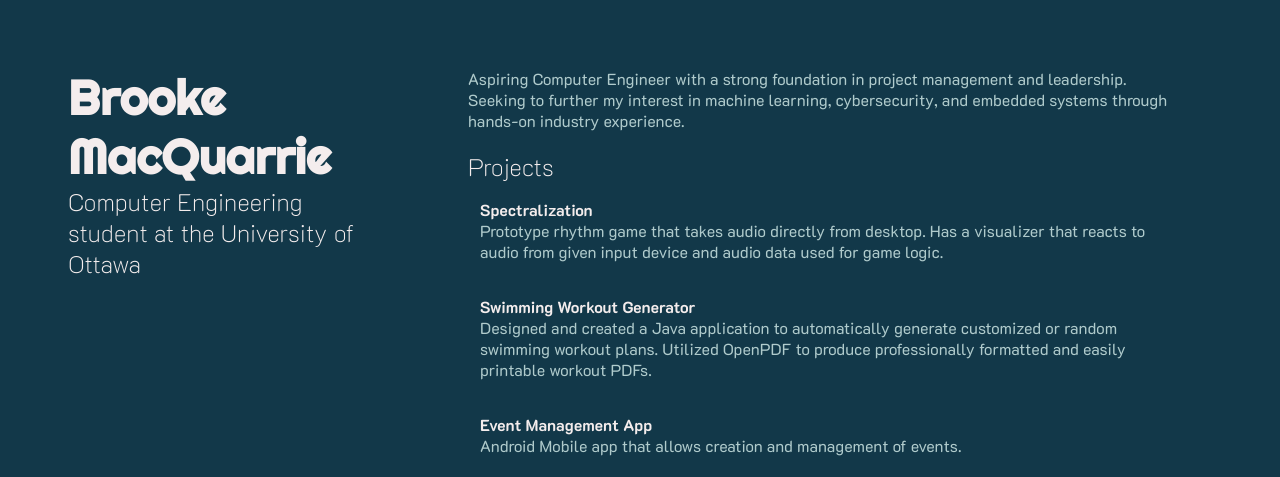
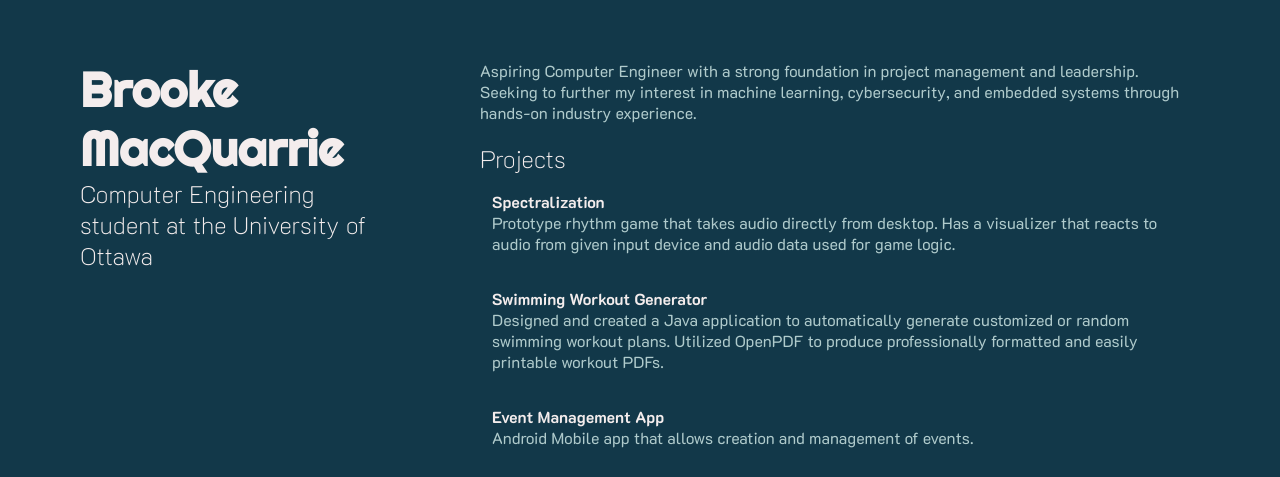
Before and after one commit to Brooke-8/Website, a plain HTML site: page index.html in a window 1280 px wide. Shown: the top 477 px of the page. Drawn offline with Linux system fonts and the light colour scheme.

Commit message:
scrolling and alignment updated

```diff
--- a/index.html
+++ b/index.html
@@ -6,6 +6,7 @@
     <link rel="stylesheet" href="default.css">
 </head>
 <body>
+    <div id="glowcontainer">
         <div id="maincontainer">
             <div id="leftcontainer">
                 <h1>Brooke MacQuarrie</h1>
@@ -42,6 +43,7 @@
                 </div>
             </div>
         </div>
+    </div>
     <script src="mousescript.js"></script>
 </body>
 </html>
--- a/mousescript.js
+++ b/mousescript.js
@@ -1,9 +1,9 @@
-const maincontainer = document.getElementById('maincontainer');
+const glowcontainer = document.getElementById('glowcontainer');
 
-maincontainer.addEventListener('mousemove',(e)=>{
+glowcontainer.addEventListener('mousemove',(e)=>{
     const x = e.clientX + window.scrollX;
     const y = e.clientY + window.scrollY;
 
-    maincontainer.style.setProperty("--x", x );
-    maincontainer.style.setProperty("--y", y );
+    glowcontainer.style.setProperty("--x", x );
+    glowcontainer.style.setProperty("--y", y );
 })
--- a/style.css
+++ b/style.css
@@ -22,27 +22,36 @@
     inherits:false;
     initial-value: rgba(176, 203, 204,1);
 }
+html{
+    scroll-behavior: smooth;
+}
 
 body {
     background-color: var(--background-colour);
-    position: absolute;
-    overflow: hidden;
+    overflow-x: hidden;
+    margin: 0;
+
 }
 #maincontainer{
+    display: flex;
+    overflow: visible;
+    flex-direction: row;
+    position: relative;
+    justify-content: center;
+}
+
+#glowcontainer{
     margin: 30px;
     padding: 30px;
     border-radius: 10px;
-    display: flex;
-    justify-content: center;
+    overflow: clip;
     position: relative;
-    overflow: hidden;
-
 }
-#maincontainer:hover::after{
+#glowcontainer:hover::after{
     opacity: 0.4;
     transition: opacity 1s ease-in ;
 }
-#maincontainer::after{
+#glowcontainer::after{
     content: '';
     width: 800px;
     height: 800px;
@@ -56,14 +65,15 @@ body {
 
 }
 #leftcontainer{
+    position: sticky;
+    top: 0;
     margin-right: 100px;
     max-width: 300px;
+    align-self: flex-start;
 }
 #rightcontainer{
     max-width: 700px;
-    height: 100vh;
     padding-right: 20px;
-    overflow-y: scroll;
     #pixelimagecontainer{
         display: flex;
         flex-wrap: wrap;
@@ -93,11 +103,20 @@ body {
     }
 }
 
-#rightcontainer::-webkit-scrollbar{
+@media (max-width: 500px){
+    #maincontainer{
+        flex-wrap: wrap;
+    }
+    #leftcontainer{
+        position: static;
+    }
+}
+
+body::-webkit-scrollbar{
     width: 5px;
     height: 8px;
-    background-color: var(--subwhite);
+    background-color: var(--background-colour);
 }
-#rightcontainer::-webkit-scrollbar-thumb{
+body::-webkit-scrollbar-thumb{
     background: var(--background-glow);
 }
```
Lines whose indentation alone changed are shown as unchanged.
